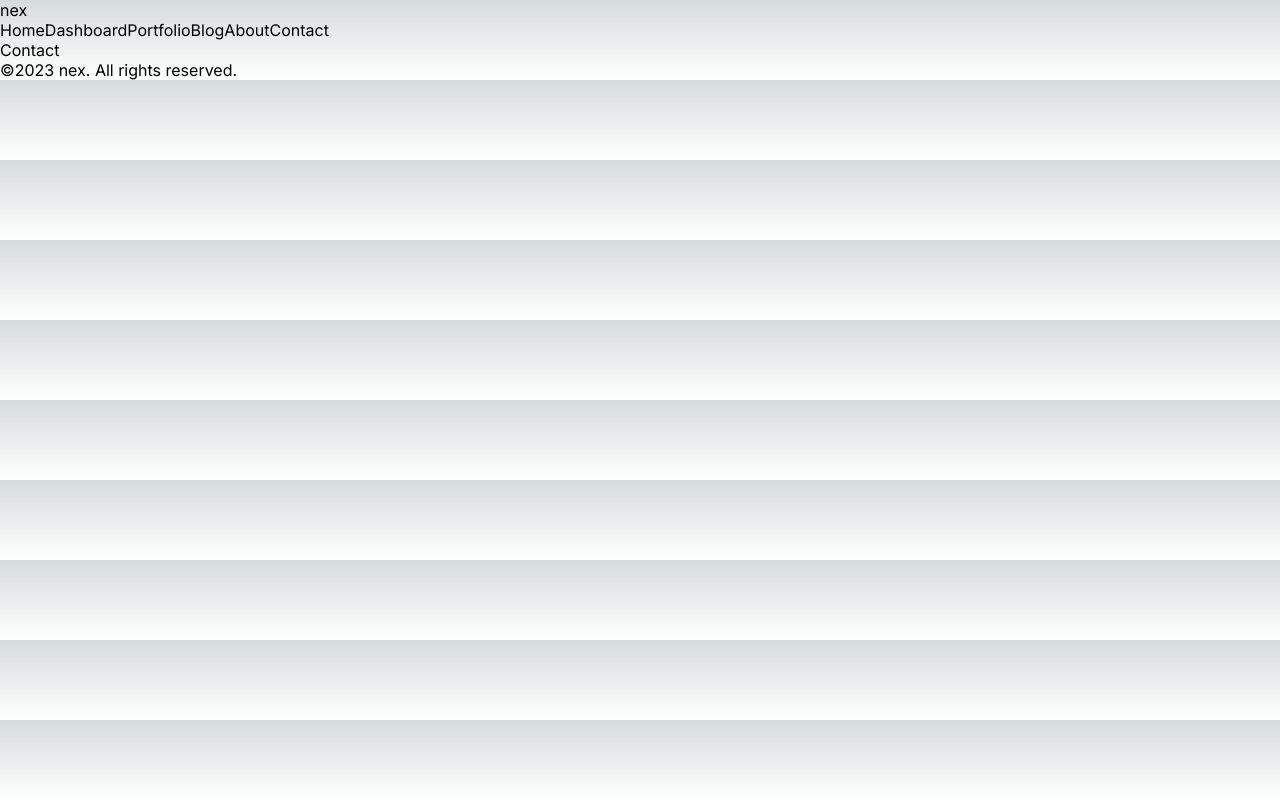
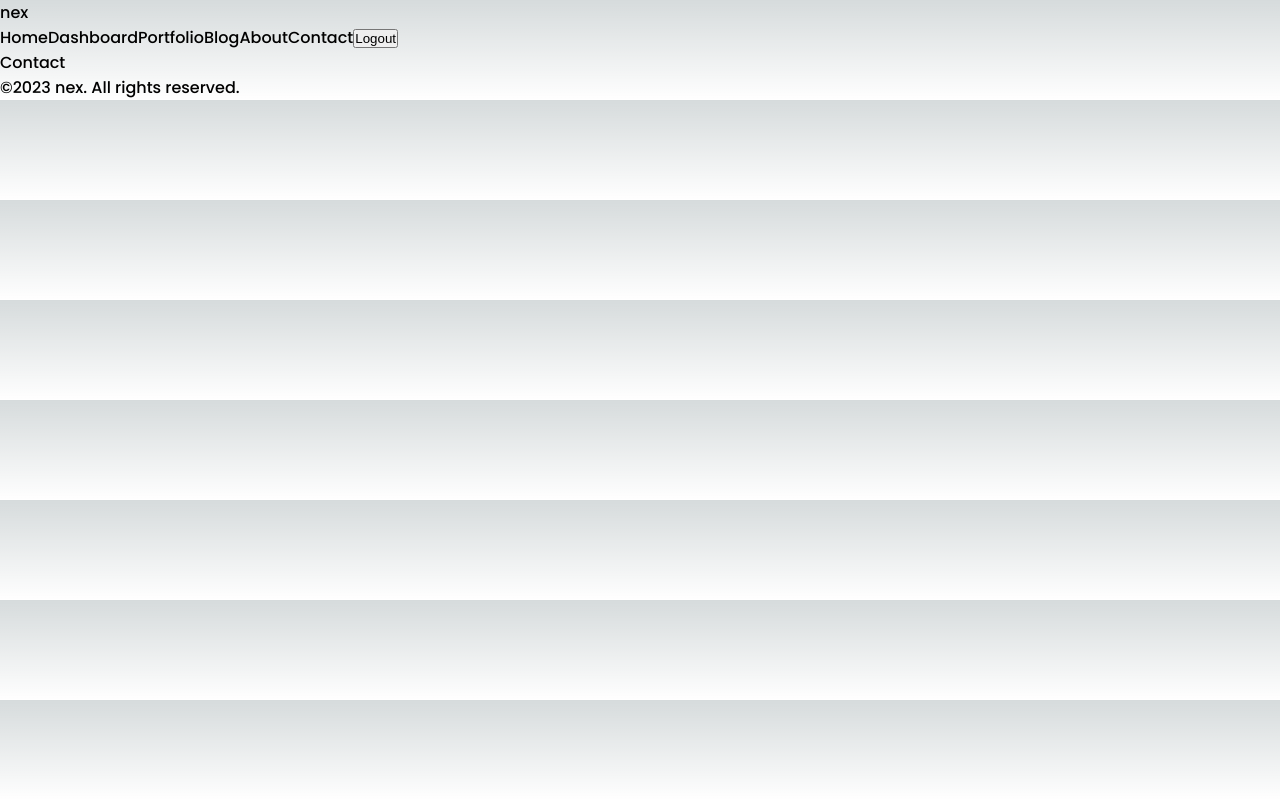
Before and after one commit to jeandre-visser/nex, a Next.js app: page /contact in a window 1280 px wide. Built offline with nearby package versions, Linux system fonts and the light colour scheme.

Commit message:
Update navbar to client

```diff
--- a/src/app/layout.js
+++ b/src/app/layout.js
@@ -1,9 +1,9 @@
 import './globals.css'
-import Navbar from  '@/components/navbar/navbar';
-import Footer from  '@/components/footer/footer';
-import { Inter } from 'next/font/google'
+import Navbar from '../components/navbar/navbar';
+import Footer from  '../components/footer/footer';
+import { Inter, Poppins } from 'next/font/google'
 
-const inter = Inter({ subsets: ['latin'] })
+const inter = Poppins({ subsets: ['latin'], weight: ['500', '700'] })
 
 export const metadata = {
   title: 'Create Next App',
--- a/src/components/navbar/navbar.jsx
+++ b/src/components/navbar/navbar.jsx
@@ -1,3 +1,5 @@
+'use client';
+
 import Link from "next/link"
 
 const links = [
@@ -48,6 +50,7 @@ const Navbar = () => {
             >{link.title}</Link>
           )
         })}
+        <button onClick={() => console.log('logout')}>Logout</button>
       </div>
     </div>
   )
```
Also changed, not shown: src/app/loading.jsx (added, +8 -0 lines).
